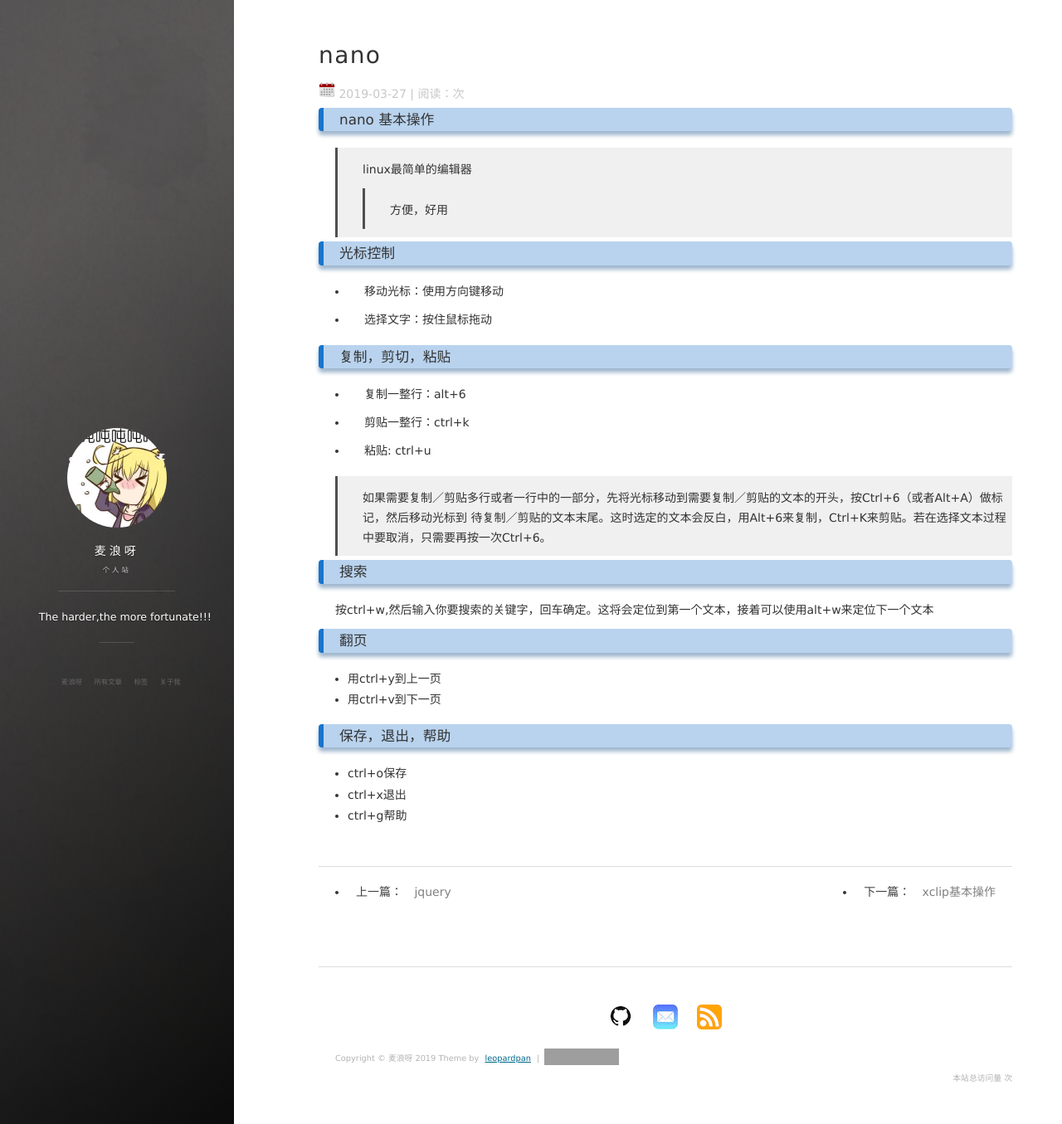
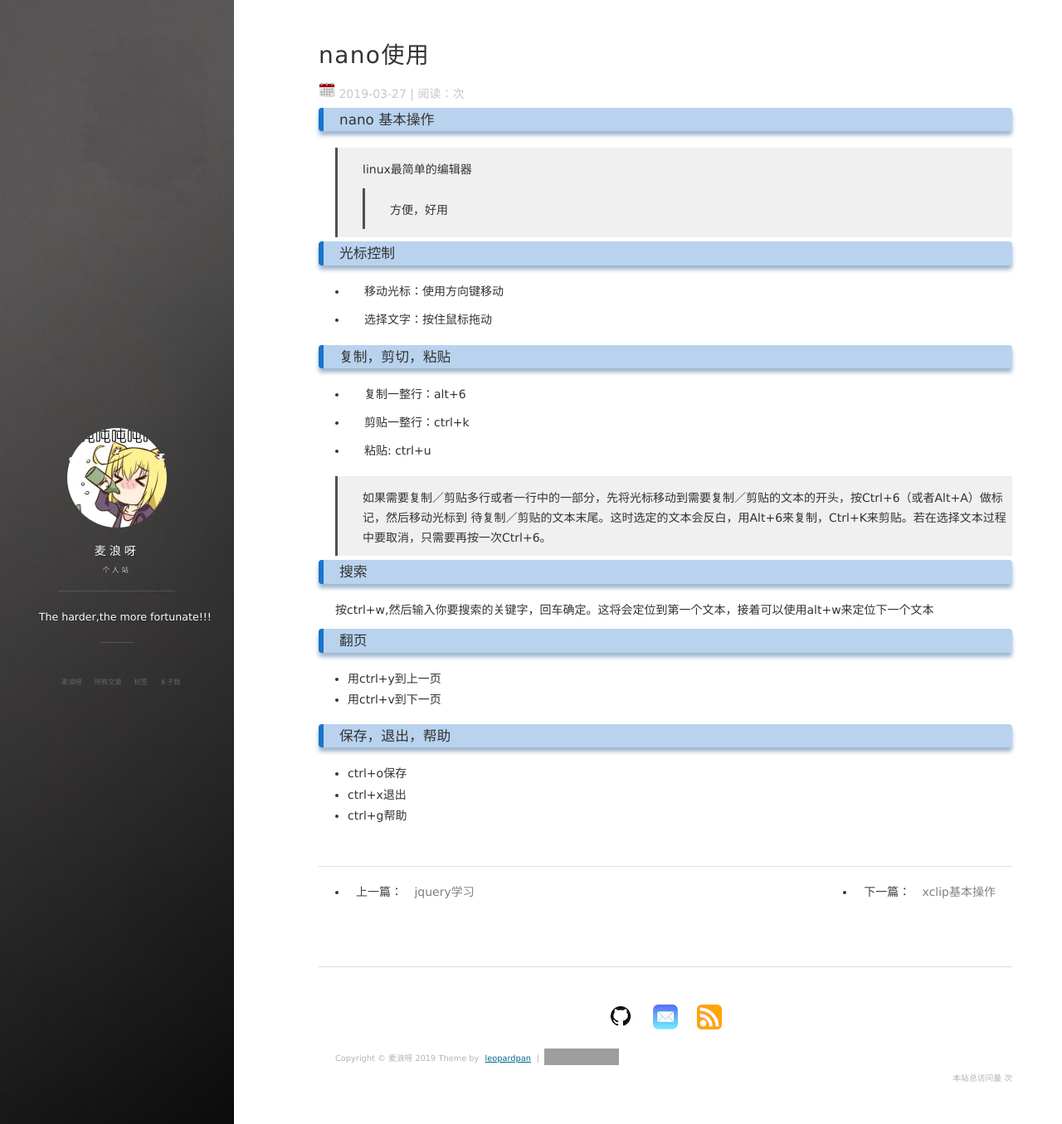
Before and after one commit to bobobod/bobobod.github.io, a Jekyll site: the page built from _posts/2019-11-08-nano.md, in a window 1280 px wide and 1355 px high. Shown: the whole window at 83% size. Built offline with Jekyll 4.4.1, drawn with Linux system fonts in a browser that asks for light colours; nearby versions of some CDN libraries; comment, search, counter and statistics services are not loaded; grey boxes are pictures that could not be loaded.

Commit message:
fix nano,jq title

```diff
--- a/_posts/2019-11-08-jquery.md
+++ b/_posts/2019-11-08-jquery.md
@@ -1,6 +1,6 @@
 ---
 layout: post
-title: jquery
+title: jquery学习
 date: 2019-03-27
 description: jquery的基本操作
 tags: jquery学习
--- a/_posts/2019-11-08-nano.md
+++ b/_posts/2019-11-08-nano.md
@@ -1,6 +1,6 @@
 ---
 layout: post
-title: nano
+title: nano使用
 date: 2019-03-27
 tags: tools
 ---
```
